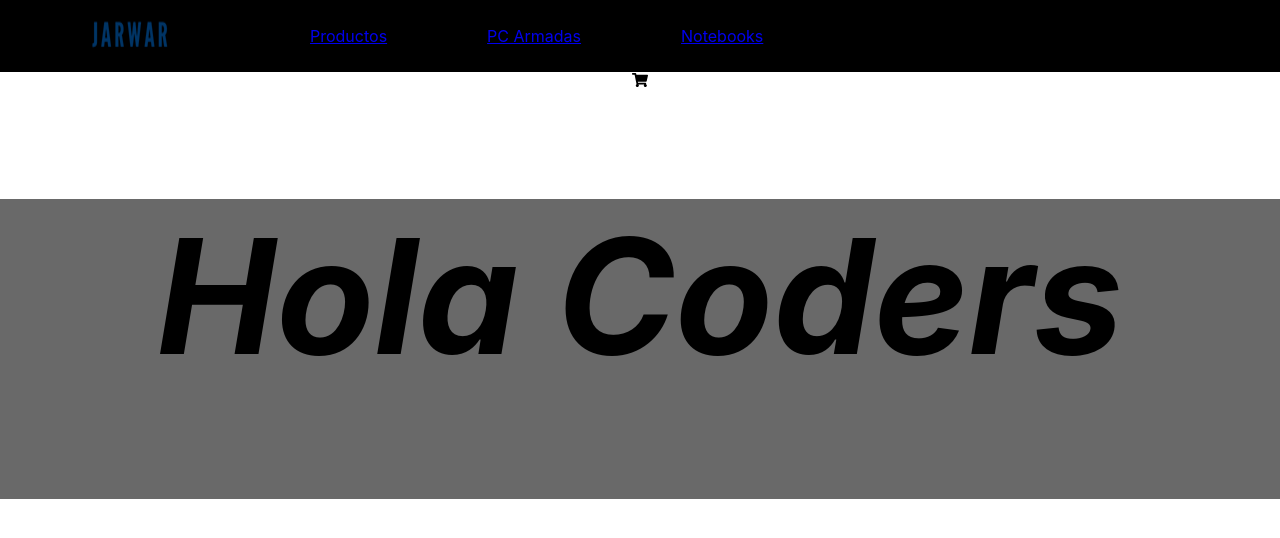
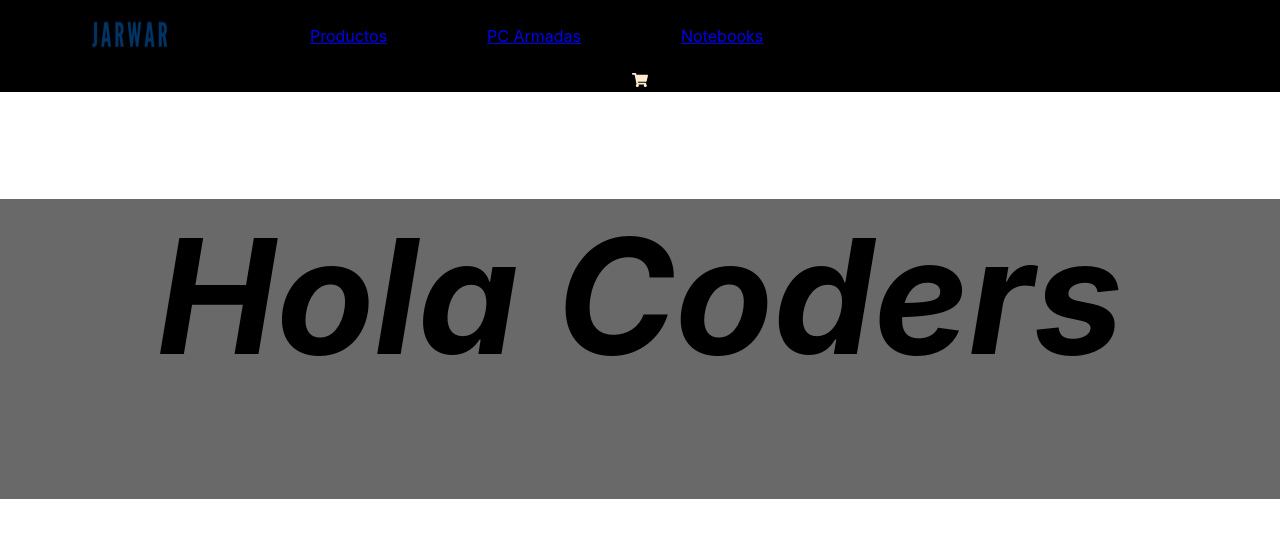
Before and after one commit to fefel0/trabajoReact, a React (Create React App) app: page / in a window 1280 px wide. Shown: the top 538 px of the page. Built offline with nearby package versions, Linux system fonts and the light colour scheme.

Commit message:
CartWidgetDos

```diff
--- a/src/App.js
+++ b/src/App.js
@@ -1,13 +1,12 @@
 import './App.css';
 import NavBar from './components/NavBar/NavBar';
 import ItemListContainer from './components/ItemListContainer/ItemListContainer';
-import CartWidget from './components/CartWidget/CartWidget';
+
 
 function App() {
   return (
     <div className="App">
       <NavBar />
-      <CartWidget />
       <ItemListContainer greeting={'Hola Coders'}/>
     </div>
   );
--- a/src/components/NavBar/NavBar.js
+++ b/src/components/NavBar/NavBar.js
@@ -1,5 +1,7 @@
 import React from 'react'
 import './NavBar.css'
+import '../CartWidget/CartWidget'
+import CartWidget from '../CartWidget/CartWidget'
 
 
 const NavBar = () => {
@@ -14,7 +16,7 @@ const NavBar = () => {
                     <li><a href='#'>Notebooks</a></li>
                 </ul>
             </div>
-
+            <CartWidget />
         </nav>
 
     )
```
